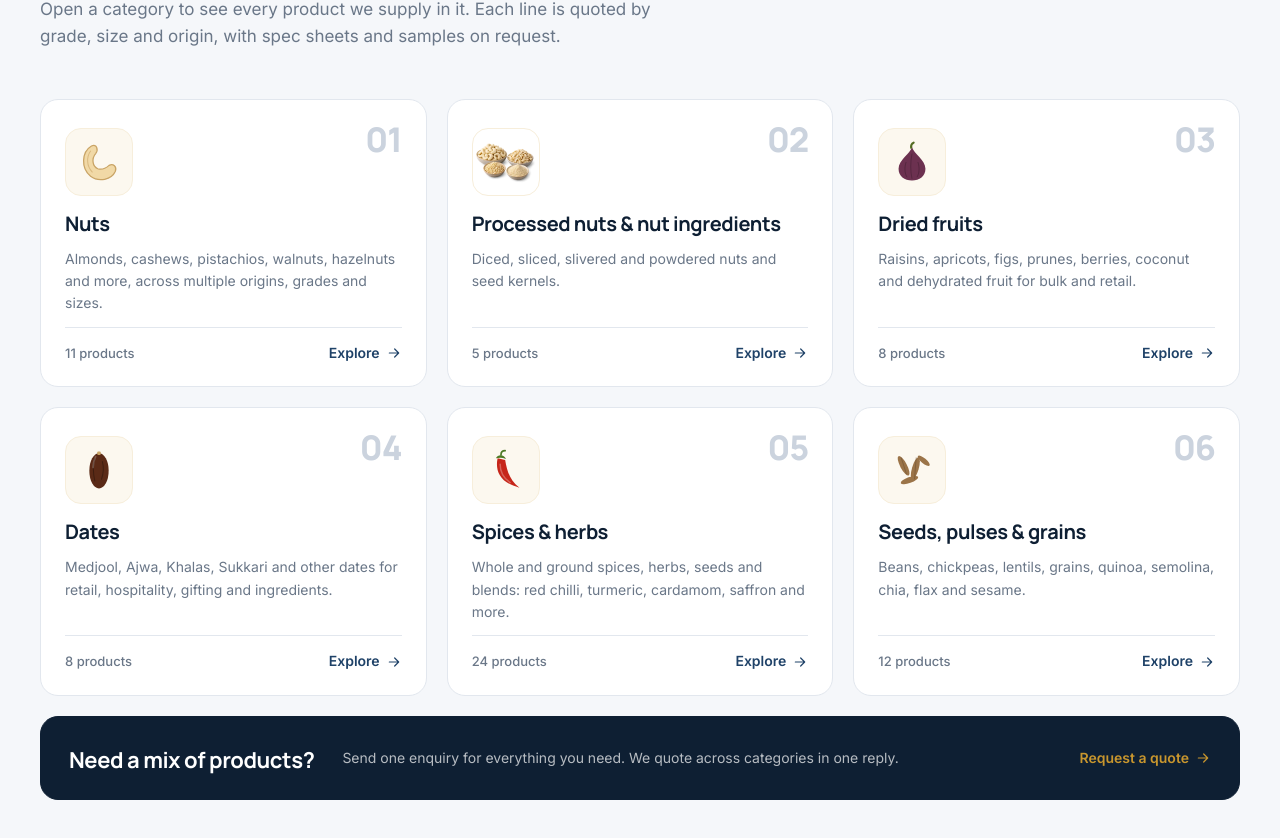
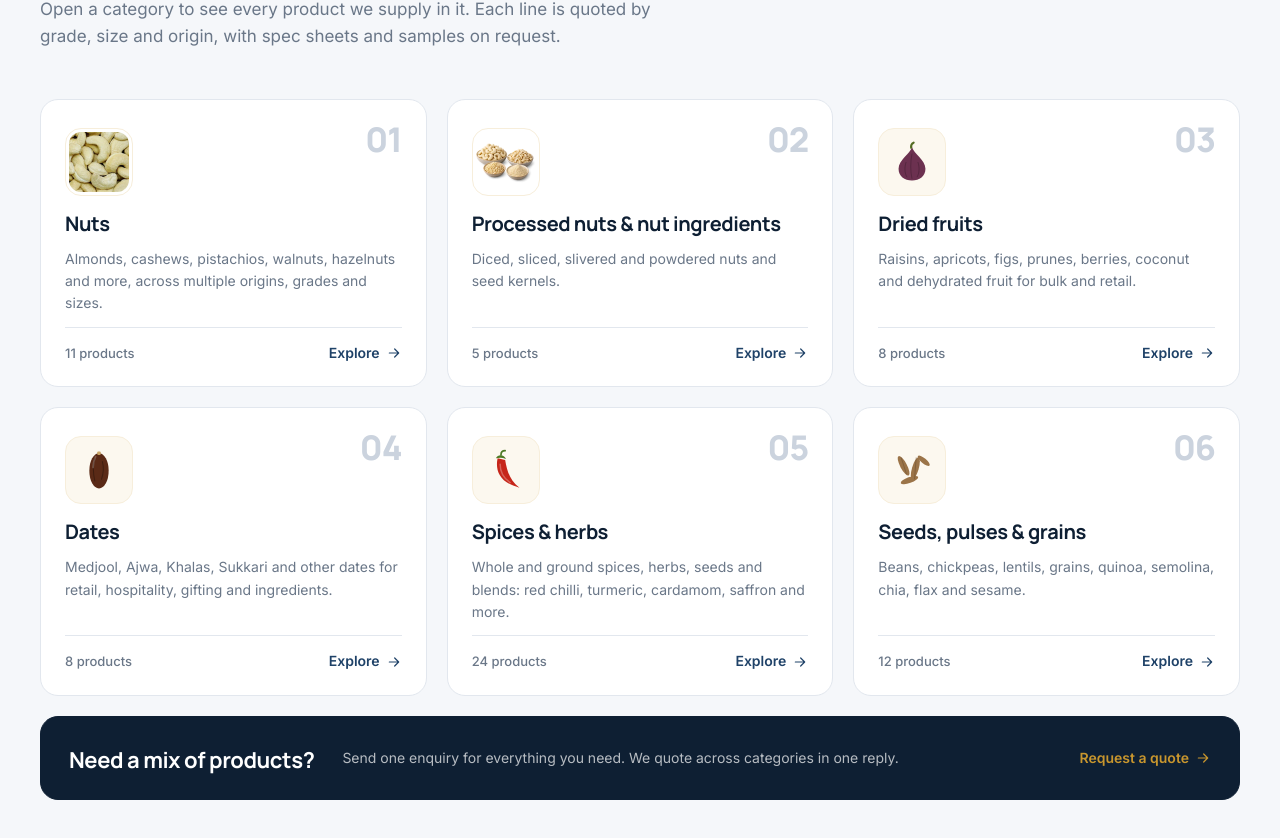
Before and after one commit to viilasa/jhs, a React (Vite) app: page / in a window 1280 px wide. Shown: the part 1992-2830 px from the top of the page. Built offline with nearby package versions, Linux system fonts and the light colour scheme.

Commit message:
Add nuts category image
Co-Authored-By: Claude Opus 5.5 <noreply@anthropic.com>

```diff
--- a/src/data.js
+++ b/src/data.js
@@ -12,6 +12,7 @@ export const groups = [
     seoDescription: 'Buy almonds, cashews, pistachios, walnuts, hazelnuts and more in bulk from JHS General Trading, a nuts distributor in Ras Al Khaimah, UAE. Graded by origin and size.',
     title: 'Nuts',
     icon: 'cashew',
+    image: '/products/nuts.webp',
     blurb: 'Almonds, cashews, pistachios, walnuts, hazelnuts and more, across multiple origins, grades and sizes.',
     intro: 'Raw nuts for importers, wholesalers, roasters, bakeries and retailers. Every line is quoted by origin, grade and count, so you can compare offers like for like.',
     facts: [
--- a/src/index.css
+++ b/src/index.css
@@ -193,7 +193,7 @@ footer .brand-logo{ width:84px; height:84px }
 .pseg-art{ width:68px; height:68px; padding:12px; border-radius:16px; background:var(--gold-50); border:1px solid var(--gold-100); flex:none }
 .pseg-art svg{ width:100%; height:100% }
 .pseg-art.has-img{ padding:3px; background:#fff }
-.pseg-art img{ width:100%; height:100%; object-fit:contain }
+.pseg-art img{ width:100%; height:100%; object-fit:contain; border-radius:12px }
 .pseg-title{ font:700 20px/1.2 var(--f-head); color:var(--ink); letter-spacing:-.02em; margin-top:4px }
 .pseg-blurb{ font-size:14px; color:var(--muted) }
 .pseg-foot{ display:flex; align-items:center; gap:6px; width:100%; margin-top:auto; padding-top:14px; border-top:1px solid var(--line); font-size:13px; font-weight:500; color:var(--muted) }
```
Also changed, not shown: public/products/nuts.webp (added).
